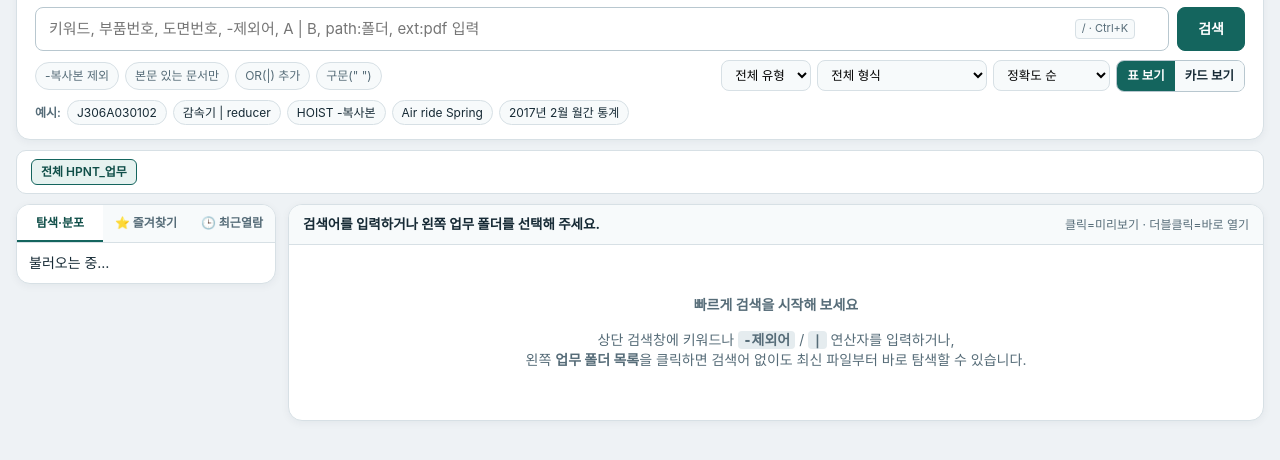
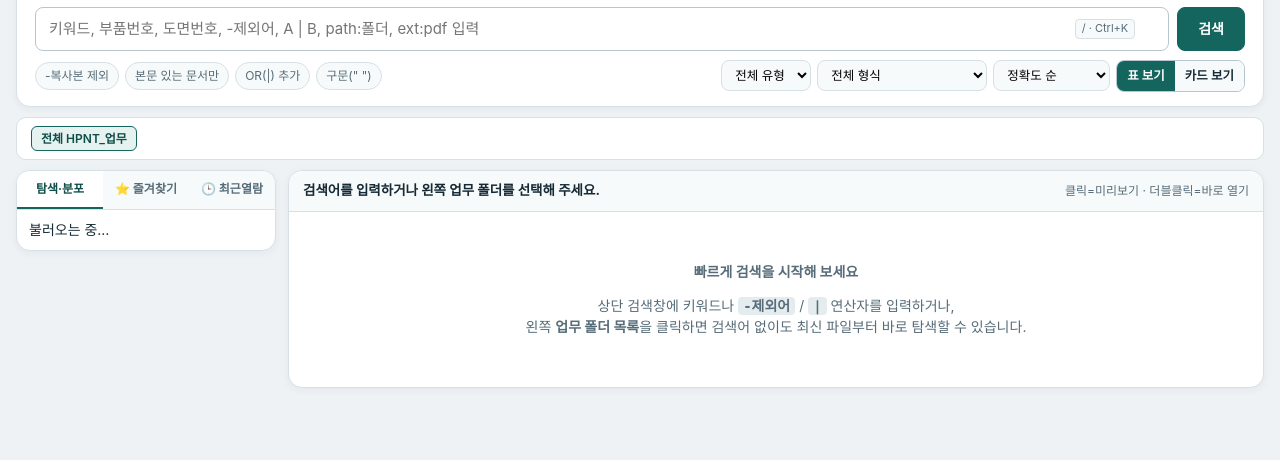
Before and after one commit to yarokim83/Quick-Search, a plain HTML site: page app/index.html in a window 1280 px wide. Shown: the part 62-522 px from the top of the page. Drawn offline with Linux system fonts and the light colour scheme; no server answers.

Commit message:
v1.3.2: Remove example keyword chips section from search header

```diff
--- a/app/index.html
+++ b/app/index.html
@@ -657,14 +657,6 @@
     </div>
 
     <div class="chips-bar" id="recent-row" style="display:none"></div>
-    <div class="chips-bar">
-      <span class="chip-label">예시:</span>
-      <button type="button" class="chip example">J306A030102</button>
-      <button type="button" class="chip example">감속기 | reducer</button>
-      <button type="button" class="chip example">HOIST -복사본</button>
-      <button type="button" class="chip example">Air ride Spring</button>
-      <button type="button" class="chip example">2017년 2월 월간 통계</button>
-    </div>
 
     <div class="help-drawer" id="help-drawer">
       <div class="help-grid">
@@ -1661,7 +1653,6 @@ async function runSearch(offset = 0, { live = false } = {}) {
 
 /* Events */
 document.querySelector('#form').onsubmit = e => { e.preventDefault(); clearTimeout(liveTimer); runSearch(0, { live: false }); };
-document.querySelectorAll('.example').forEach(b => b.onclick = () => { q.value = b.textContent; syncInputs(); runSearch(0, { live: false }); });
 [catEl, extEl, sortEl].forEach(sel => sel.onchange = () => {
   if (q.value.trim().length >= 1 || hasAnyFilter()) runSearch(0, { live: false });
 });
```
Also changed, not shown: 2 other files.
